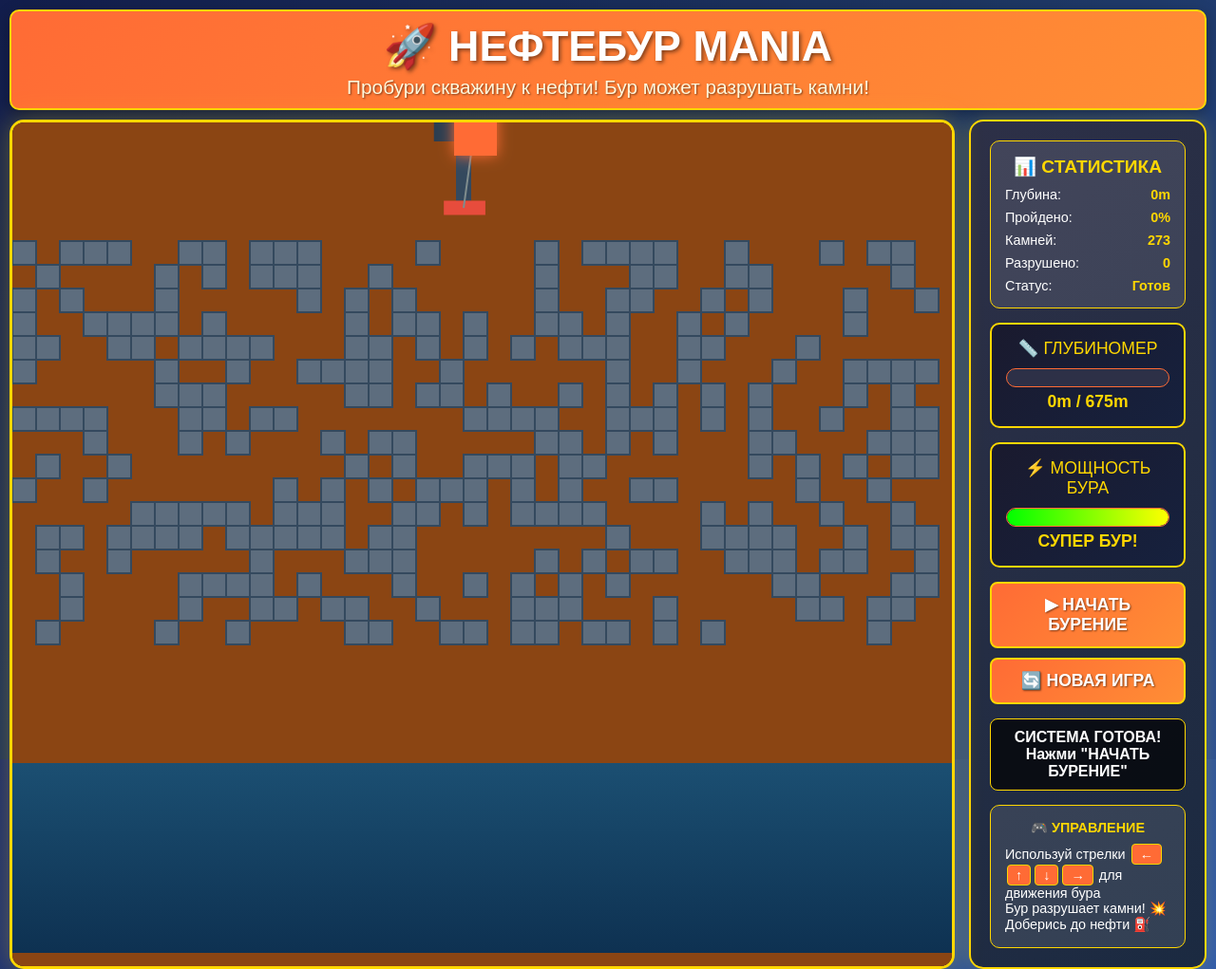
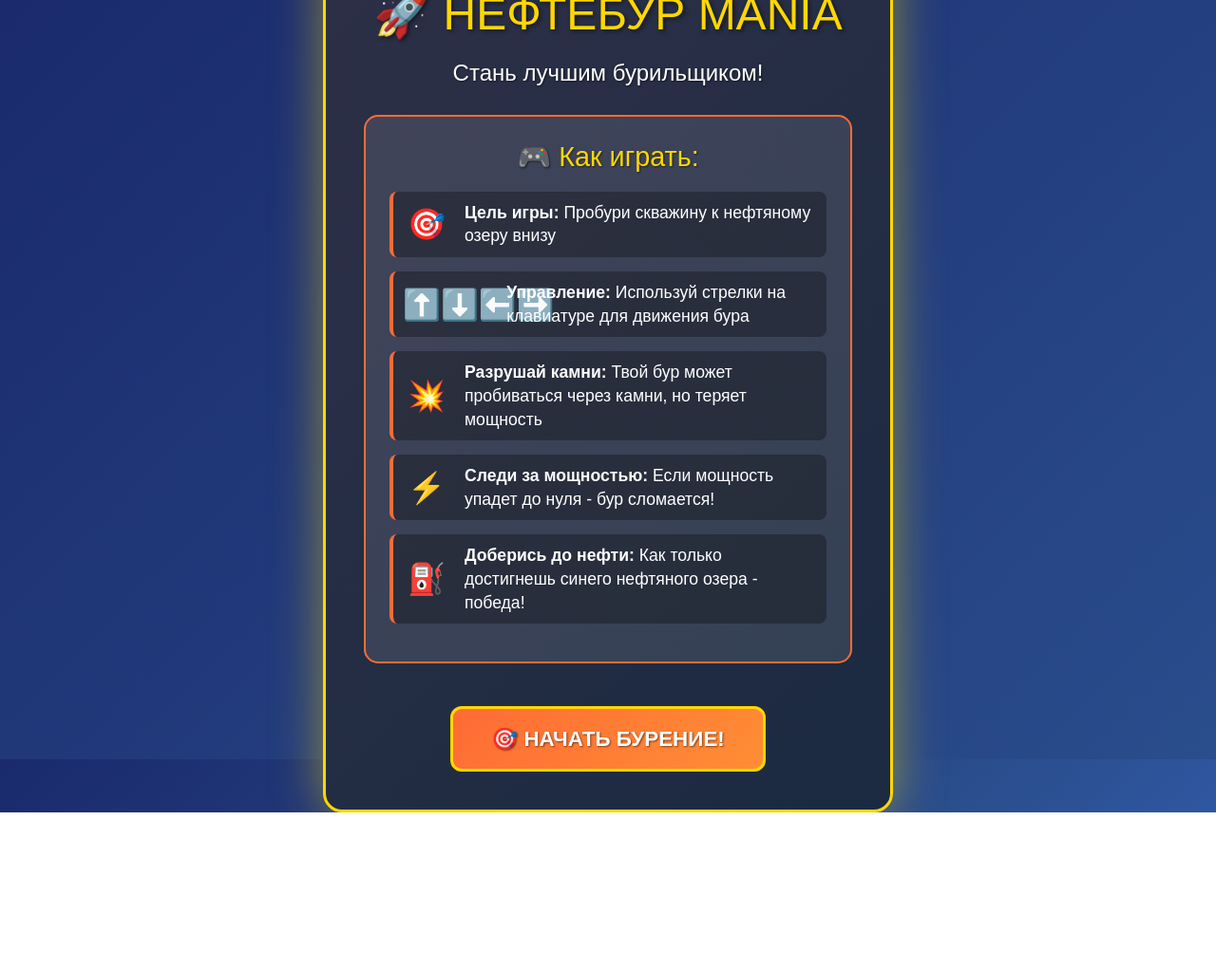
Before and after one commit to ArsikZhiga/drill-game.io, a plain HTML site: page index.html in a window 1280 px wide. Shown: the whole page at 95% size. After the commit the page ends 856 px from the top, so only its background shows below. Drawn offline with Linux system fonts and the light colour scheme.

Commit message:
Update index.html

```diff
--- a/index.html
+++ b/index.html
@@ -308,10 +308,165 @@
             color: #ffd700;
             font-weight: bold;
         }
+
+        /* Стили для начального экрана */
+        .start-screen {
+            position: absolute;
+            top: 0;
+            left: 0;
+            width: 100%;
+            height: 100%;
+            background: linear-gradient(135deg, #1a2a6c, #2a4d8c);
+            display: flex;
+            flex-direction: column;
+            justify-content: center;
+            align-items: center;
+            z-index: 20;
+            padding: 40px;
+            text-align: center;
+        }
+
+        .start-content {
+            background: linear-gradient(135deg, #2d3047, #1b2a41);
+            padding: 40px;
+            border-radius: 20px;
+            border: 3px solid #ffd700;
+            box-shadow: 0 0 50px rgba(255, 215, 0, 0.5);
+            max-width: 600px;
+            width: 90%;
+        }
+
+        .start-title {
+            font-size: 3em;
+            color: #ffd700;
+            margin-bottom: 20px;
+            text-shadow: 2px 2px 4px rgba(0,0,0,0.5);
+        }
+
+        .start-subtitle {
+            font-size: 1.5em;
+            color: white;
+            margin-bottom: 30px;
+            text-shadow: 1px 1px 2px rgba(0,0,0,0.5);
+        }
+
+        .tutorial-section {
+            background: rgba(255, 255, 255, 0.1);
+            padding: 25px;
+            border-radius: 15px;
+            margin-bottom: 25px;
+            border: 2px solid #ff6b35;
+        }
+
+        .tutorial-title {
+            color: #ffd700;
+            font-size: 1.8em;
+            margin-bottom: 20px;
+            text-shadow: 1px 1px 2px rgba(0,0,0,0.5);
+        }
+
+        .tutorial-item {
+            display: flex;
+            align-items: center;
+            margin-bottom: 15px;
+            padding: 10px;
+            background: rgba(0, 0, 0, 0.3);
+            border-radius: 8px;
+            border-left: 4px solid #ff6b35;
+        }
+
+        .tutorial-icon {
+            font-size: 2em;
+            margin-right: 15px;
+            min-width: 50px;
+            text-align: center;
+        }
+
+        .tutorial-text {
+            text-align: left;
+            font-size: 1.1em;
+            line-height: 1.4;
+        }
+
+        .start-button {
+            padding: 18px 40px;
+            font-size: 1.4em;
+            background: linear-gradient(135deg, #ff6b35, #ff8e35);
+            color: white;
+            border: none;
+            border-radius: 12px;
+            cursor: pointer;
+            transition: all 0.3s ease;
+            border: 3px solid #ffd700;
+            font-weight: bold;
+            text-shadow: 1px 1px 2px rgba(0,0,0,0.5);
+            margin-top: 20px;
+        }
+
+        .start-button:hover {
+            transform: translateY(-3px);
+            box-shadow: 0 8px 25px rgba(255, 107, 53, 0.6);
+            background: linear-gradient(135deg, #ff8e35, #ff6b35);
+        }
+
+        .hidden {
+            display: none !important;
+        }
     </style>
 </head>
 <body>
-    <div class="game-wrapper">
+    <!-- Начальный экран -->
+    <div id="startScreen" class="start-screen">
+        <div class="start-content">
+            <div class="start-title">🚀 НЕФТЕБУР MANIA</div>
+            <div class="start-subtitle">Стань лучшим бурильщиком!</div>
+
+            <div class="tutorial-section">
+                <div class="tutorial-title">🎮 Как играть:</div>
+
+                <div class="tutorial-item">
+                    <div class="tutorial-icon">🎯</div>
+                    <div class="tutorial-text">
+                        <strong>Цель игры:</strong> Пробури скважину к нефтяному озеру внизу
+                    </div>
+                </div>
+
+                <div class="tutorial-item">
+                    <div class="tutorial-icon">⬆️⬇️⬅️➡️</div>
+                    <div class="tutorial-text">
+                        <strong>Управление:</strong> Используй стрелки на клавиатуре для движения бура
+                    </div>
+                </div>
+
+                <div class="tutorial-item">
+                    <div class="tutorial-icon">💥</div>
+                    <div class="tutorial-text">
+                        <strong>Разрушай камни:</strong> Твой бур может пробиваться через камни, но теряет мощность
+                    </div>
+                </div>
+
+                <div class="tutorial-item">
+                    <div class="tutorial-icon">⚡</div>
+                    <div class="tutorial-text">
+                        <strong>Следи за мощностью:</strong> Если мощность упадет до нуля - бур сломается!
+                    </div>
+                </div>
+
+                <div class="tutorial-item">
+                    <div class="tutorial-icon">⛽</div>
+                    <div class="tutorial-text">
+                        <strong>Доберись до нефти:</strong> Как только достигнешь синего нефтяного озера - победа!
+                    </div>
+                </div>
+            </div>
+
+            <button class="start-button" onclick="startGame()">
+                🎯 НАЧАТЬ БУРЕНИЕ!
+            </button>
+        </div>
+    </div>
+
+    <div class="game-wrapper hidden" id="gameWrapper">
         <div class="header">
             <h1>🚀 НЕФТЕБУР MANIA</h1>
             <p>Пробури скважину к нефти! Бур может разрушать камни!</p>
@@ -403,6 +558,8 @@
         const depthTextEl = document.getElementById('depthText');
         const powerFillEl = document.getElementById('powerFill');
         const powerTextEl = document.getElementById('powerText');
+        const startScreen = document.getElementById('startScreen');
+        const gameWrapper = document.getElementById('gameWrapper');
 
         // Константы игры
         const CELL_SIZE = 25;
@@ -428,6 +585,15 @@
             pathGlow: '#FFA500',
             crackedStone: '#8B4513'
         };
+
+        // Запуск игры (с начального экрана)
+        function startGame() {
+            startScreen.classList.add('hidden');
+            gameWrapper.classList.remove('hidden');
+            resizeCanvas();
+            initGame();
+            showMessage('Готов к бурению! Нажми "НАЧАТЬ БУРЕНИЕ"', '');
+        }
 
         // Размеры холста
         function resizeCanvas() {
@@ -462,7 +628,6 @@
             successMessageEl.style.display = 'none';
             updateStats();
             drawGame();
-            showMessage('Готов к бурению! Бур может разрушать камни!', '');
         }
 
         // Генерация камней
@@ -802,13 +967,7 @@
             startBtn.disabled = false;
         }
 
-        // Запуск игры
-        window.onload = function() {
-            resizeCanvas();
-            initGame();
-            showMessage('СИСТЕМА ГОТОВА! Нажми "НАЧАТЬ БУРЕНИЕ"', '');
-        };
-
+        // Обработчик изменения размера окна
         window.addEventListener('resize', resizeCanvas);
     </script>
 </body>
```
